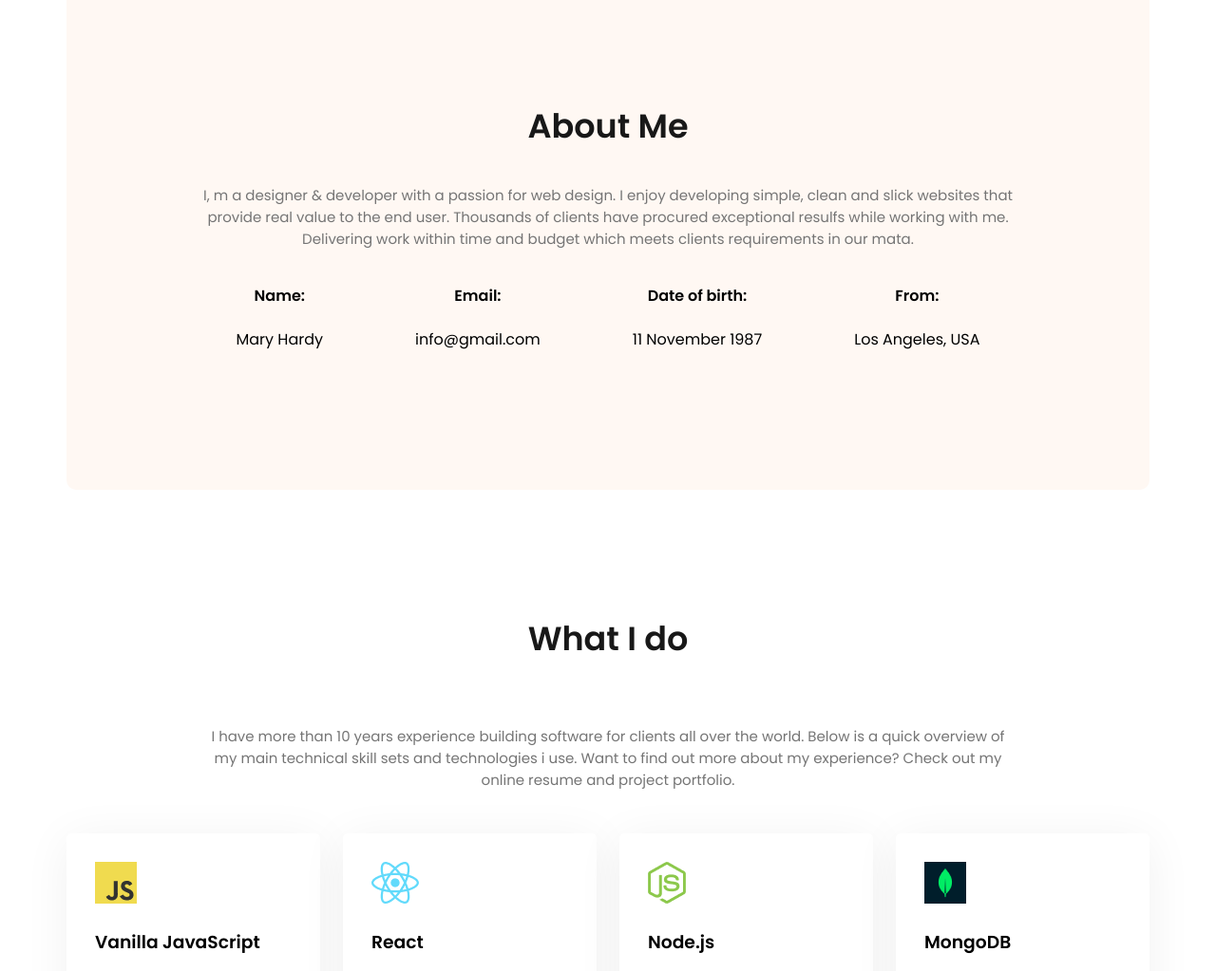
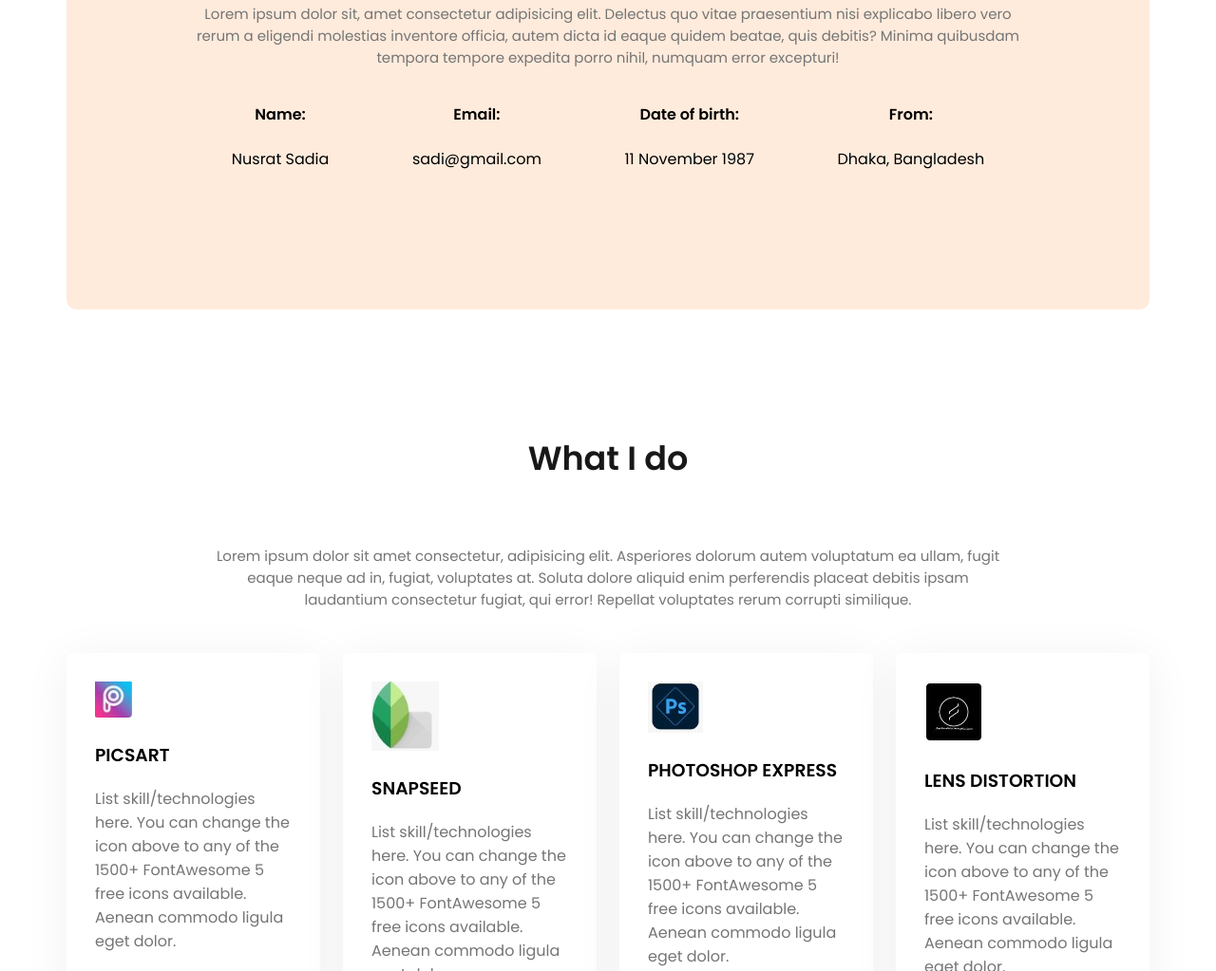
Before and after one commit to sadi864/practice, a plain HTML site: page main/index.html in a window 1280 px wide. Shown: the part 1032-2055 px from the top of the page at 95% size. Drawn offline with Linux system fonts and the light colour scheme.

Commit message:
skills had added here

```diff
--- a/main/index.html
+++ b/main/index.html
@@ -14,40 +14,43 @@
         <nav>
             <h3 class="nav-tittle">CAPTURED BY <span class="text-primary">SADI</span></h3>
             <ul>
-                <li> <a href="">PORTFOLIO</a></li>
-                <li> <a href="">BLOG</a></li>
+                <li> <a href="">HOME</a></li>
+                <li> <a href="">ABOUT</a></li>
+                <li> <a href="">SKILL</a></li>
+                <li> <a href="">SERVICES</a></li>
                 <li> <button class="btn-primary">HIRE ME</button></li>
             </ul>
         </nav>
         <div class="banner">
         <div class="banner-content">
-            <h3 class="banner-greeting">Hi, I  am</h3>
-            <h1 class="banner-title">Mary Hardy</h1>
-            <p class="banner-discription">Shot what able cold new see hold.Friendly as an betrayed formerly he. Morning because as to society behaved moments.</p>
-            <button class="btn-primary">Download CV</button>
+            <h3 class="banner-greeting">Hi, this is </h3>
+            <h1 class="banner-title">Nusrat Sadia</h1>
+            <p class="banner-discription">Lorem ipsum, dolor sit amet consectetur adipisicing elit.
+                 Soluta eum vitae nulla dolorum deserunt praesentium id
+                  voluptas modi repudiandae cupiditate.
+            </p>
+            <!-- <button class="btn-primary">Download CV</button> -->
             <button class="btn-primary">Contact</button>
         </div>
-        <img class="profile-picture" src="../images/hardy.png">
+        <img class="profile-picture" src="../images/mine.png">
     </div>
-
-
     </header>
 
     <main>
         <section class="about">
             <h3 class="section-tittle">About Me</h3>
-            <p class="section-description">I, m a designer & developer with a passion for web design. I enjoy developing simple, clean and slick websites that provide real value to the end user.
-                Thousands of clients have procured exceptional resulfs while working with me. Delivering work within time and budget which meets clients requirements
-                in our mata.
+            <p class="section-description"> Lorem ipsum dolor sit, amet consectetur adipisicing elit. Delectus quo vitae praesentium nisi explicabo libero vero rerum a eligendi molestias inventore officia, autem dicta id eaque quidem beatae, quis debitis? Minima
+                 quibusdam tempora tempore expedita porro nihil,
+                 numquam error excepturi!
             </p>
             <div class="about-info-container">
                 <div class="about-info">
                     <h4 class="info-tittle">Name: </h4>
-                    <p class="info-desciption">Mary Hardy</p>
+                    <p class="info-desciption">Nusrat Sadia</p>
                 </div>
                 <div class="about-info">
                     <h4 class="info-tittle">Email: </h4>
-                    <p class="info-desciption">info@gmail.com</p>
+                    <p class="info-desciption">sadi@gmail.com</p>
                 </div>
                 <div class="about-info">
                     <h4 class="info-tittle">Date of birth:</h4>
@@ -55,35 +58,33 @@
                 </div>
                 <div class="about-info">
                     <h4 class="info-tittle">From:</h4>
-                    <p class="info-desciption">Los Angeles, USA</p>
+                    <p class="info-desciption">Dhaka, Bangladesh</p>
                 </div>
             </div>
         </section>
-        <!-- what i do section work -->
+        <!-- ...........what i do section work................. -->
         <section>
             <h3 class="section-tittle">What I do</h3>
-            <p id="what-i-do-description" class="section-description">I have more than 10 years experience building software for clients all over the world. Below is a quick overview of my main technical skill sets and technologies i use. Want to find out more about my experience? Check out my
-                online resume and project portfolio.
-            </p>
+            <p id="what-i-do-description" class="section-description">Lorem ipsum dolor sit amet consectetur, adipisicing elit. Asperiores dolorum autem voluptatum ea ullam, fugit eaque neque ad in, fugiat, voluptates at. Soluta dolore aliquid enim perferendis placeat debitis ipsam laudantium consectetur fugiat, qui error! Repellat voluptates rerum corrupti similique.</p>
             <div class="skills-container">
                 <div class="skills">
-                    <img src="../images/icons/js.png" alt="">
-                    <h3 class="skills-tittle">Vanilla JavaScript</h3>
+                    <img src="../images/icons/picsart.jpg" alt="">
+                    <h3 class="skills-tittle">PICSART</h3>
                     <p class="skills-description">List skill/technologies here. You can change the icon above to any of the 1500+ FontAwesome 5 free icons available. Aenean commodo ligula eget dolor.</p>
                 </div>
                 <div class="skills">
-                    <img src="../images/icons/react.png" alt="">
-                    <h3 class="skills-tittle">React</h3>
+                    <img src="../images/icons/snapseed.jpg" alt="">
+                    <h3 class="skills-tittle">SNAPSEED</h3>
                     <p class="skills-description">List skill/technologies here. You can change the icon above to any of the 1500+ FontAwesome 5 free icons available. Aenean commodo ligula eget dolor.</p>
                 </div>
                 <div class="skills">
-                    <img src="../images/icons/nodejs.png" alt="">
-                    <h3 class="skills-tittle">Node.js</h3>
+                    <img src="../images/icons/photoshop.jpg" alt="">
+                    <h3 class="skills-tittle">PHOTOSHOP EXPRESS</h3>
                     <p class="skills-description">List skill/technologies here. You can change the icon above to any of the 1500+ FontAwesome 5 free icons available. Aenean commodo ligula eget dolor.</p>
                 </div>
                 <div class="skills">
-                    <img src="../images/icons/mongo.png" alt="">
-                    <h3 class="skills-tittle">MongoDB</h3>
+                    <img src="../images/icons/lens distortion.jpg" alt="">
+                    <h3 class="skills-tittle">LENS DISTORTION</h3>
                     <p class="skills-description">List skill/technologies here. You can change the icon above to any of the 1500+ FontAwesome 5 free icons available. Aenean commodo ligula eget dolor.</p>
                 </div>
             </div>
--- a/style/style1.css
+++ b/style/style1.css
@@ -99,6 +99,7 @@ nav a {
 }
 
 /* header part end.............................. */
+
 /* ..............main content start................ */
 main {
     max-width: 1140px;
@@ -109,11 +110,11 @@ main section {
     margin-top: 130px;
 }
 
-/* about section start */
+/*.......................... about section start......... */
 .about {
     padding: 130px;
     border-radius: 10px;
-    background: #FFF8F3;
+    background: #FFEBDC;
     margin: 130px 0;
 }
 
```
Also changed, not shown: images/icons/lens distortion.jpg (added), images/icons/photoshop.jpg (added), images/icons/picsart.jpg (added), images/icons/snapseed.jpg (added), 1 other file.
